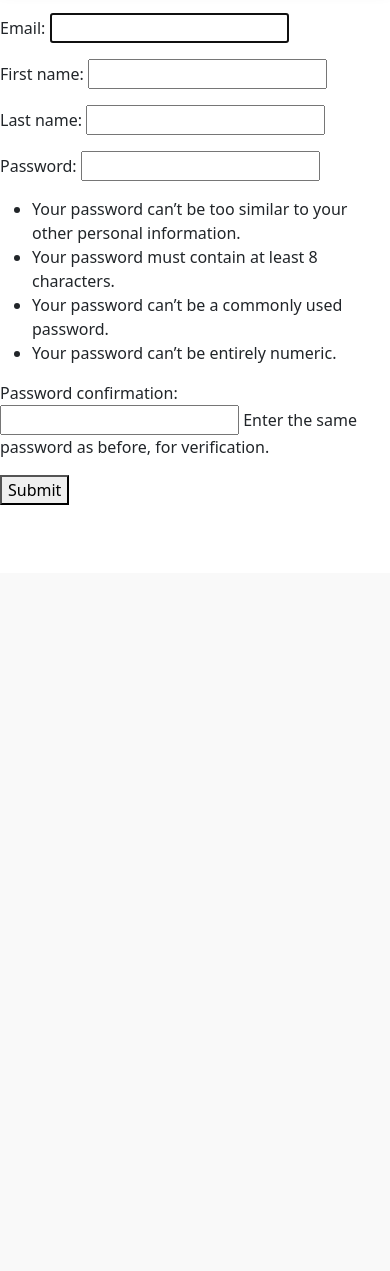
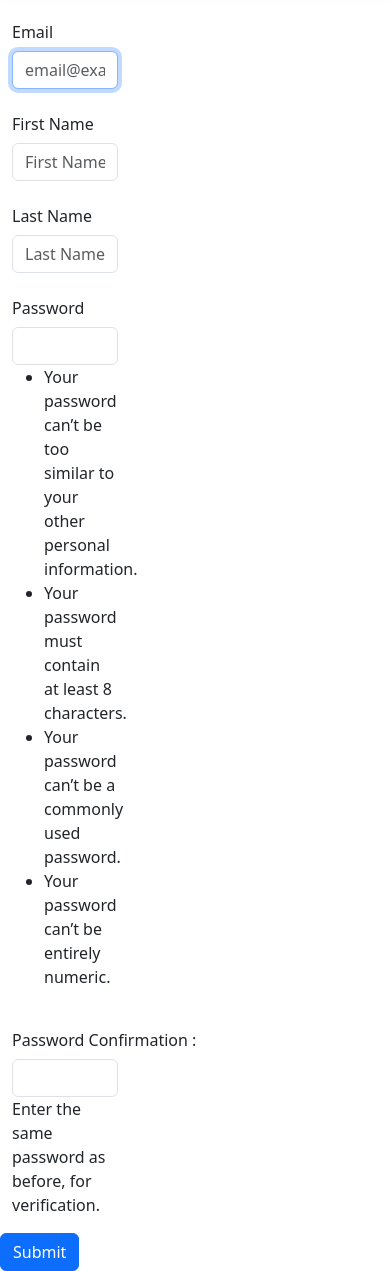
Before and after one commit to Arslanbaig84/b2bsolutions, a Django app: page /users/register in a window 390 px wide. Shown: the part 271-1542 px from the top of the page. Before the commit the page ends 776 px from the top, so only its background shows below. Run offline with Django 4.2, Linux system fonts and the light colour scheme; parts of the project's set-up code (start-up, migrations or seed data) failed here and were passed over.

Commit message:
register route bootstrap done

```diff
--- a/users/templates/users/register.html
+++ b/users/templates/users/register.html
@@ -6,7 +6,41 @@ Register
 <hr>
 <form action="{% url 'register' %}" method="post">
     {% csrf_token %}
-    {{form.as_p}}
-    <button type="submit">Submit</button>
+    <div class="container-fluid">
+        <div class="mb-3 row">
+            <label for="id_email" class="col-sm-2 col-form-label">Email</label>
+            <div class="col-4">
+                <input type="email" name="email" autofocus required class="form-control" id="id_email" placeholder="email@example.com">
+            </div>
+        </div>
+        <div class="mb-3 row">
+            <label for="id_first_name" class="col-sm-2 col-form-label">First Name</label>
+            <div class="col-4">
+                <input type="text" name="first_name" class="form-control" id="id_first_name" placeholder="First Name">
+            </div>
+        </div>
+        <div class="mb-3 row">
+            <label for="id_last_name" class="col-sm-2 col-form-label">Last Name</label>
+            <div class="col-4">
+                <input type="text" name="last_name" class="form-control" id="id_last_name" placeholder="Last Name">
+            </div>
+        </div>
+        <div class="mb-3 row">
+            <label for="id_password1" class="col-sm-2 col-form-label">Password</label>
+            <div class="col-4">
+                <input type="password" class="form-control" id="id_password1" name="password1">
+                <span class="helptext"><ul><li>Your password can’t be too similar to your other personal information.</li><li>Your password must contain at least 8 characters.</li><li>Your password can’t be a commonly used password.</li><li>Your password can’t be entirely numeric.</li></ul></span>
+            </div>
+        </div>
+        <div class="mb-3 row">
+            <label for="id_password2" class="col-sm-2 col-form-label">Password Confirmation :</label>
+            <div class="col-4">
+                <input type="password" class="form-control" id="id_password2" name="password2">
+                <span class="helptext">Enter the same password as before, for verification.</span>
+            </div>
+        </div>
+    </div>
+    <button type="submit" class="btn btn-primary">Submit</button>
 </form>
+
 {% endblock %}
```
Also changed, not shown: users/templates/users/edit_profile.html (+12 -0 lines).
